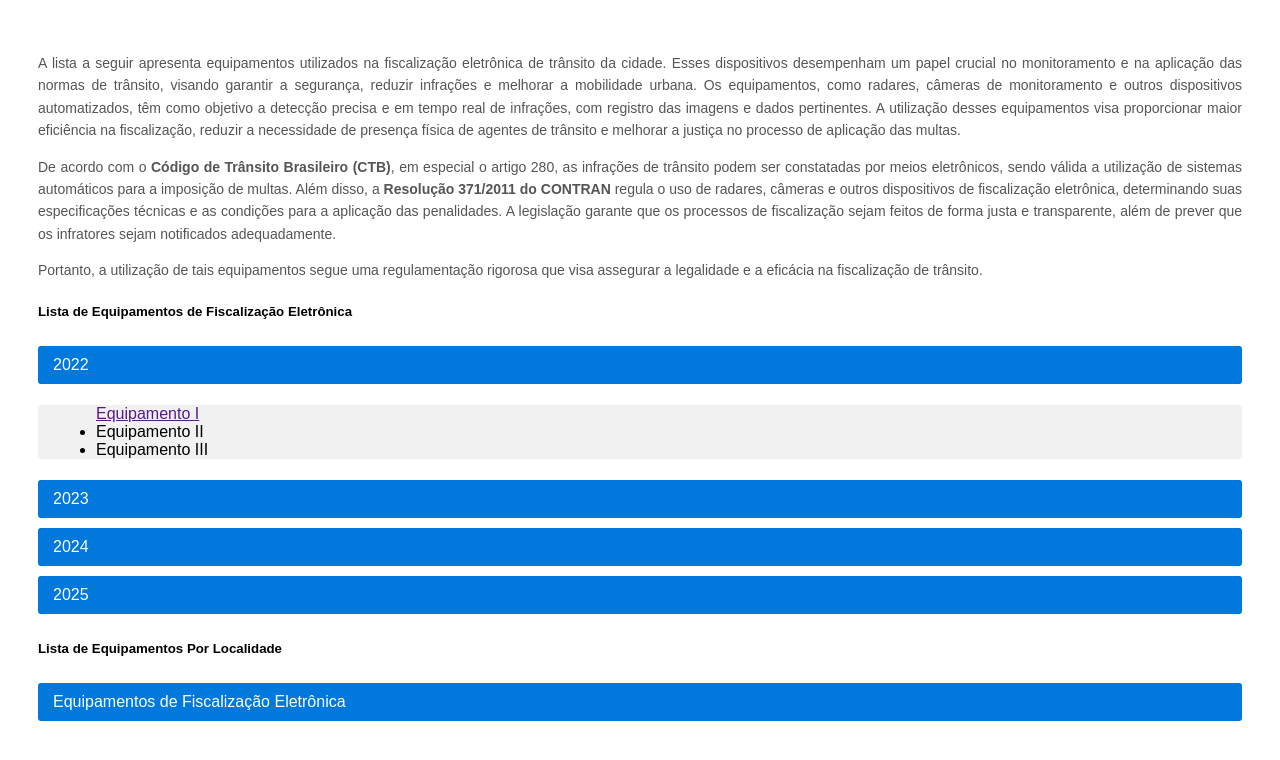
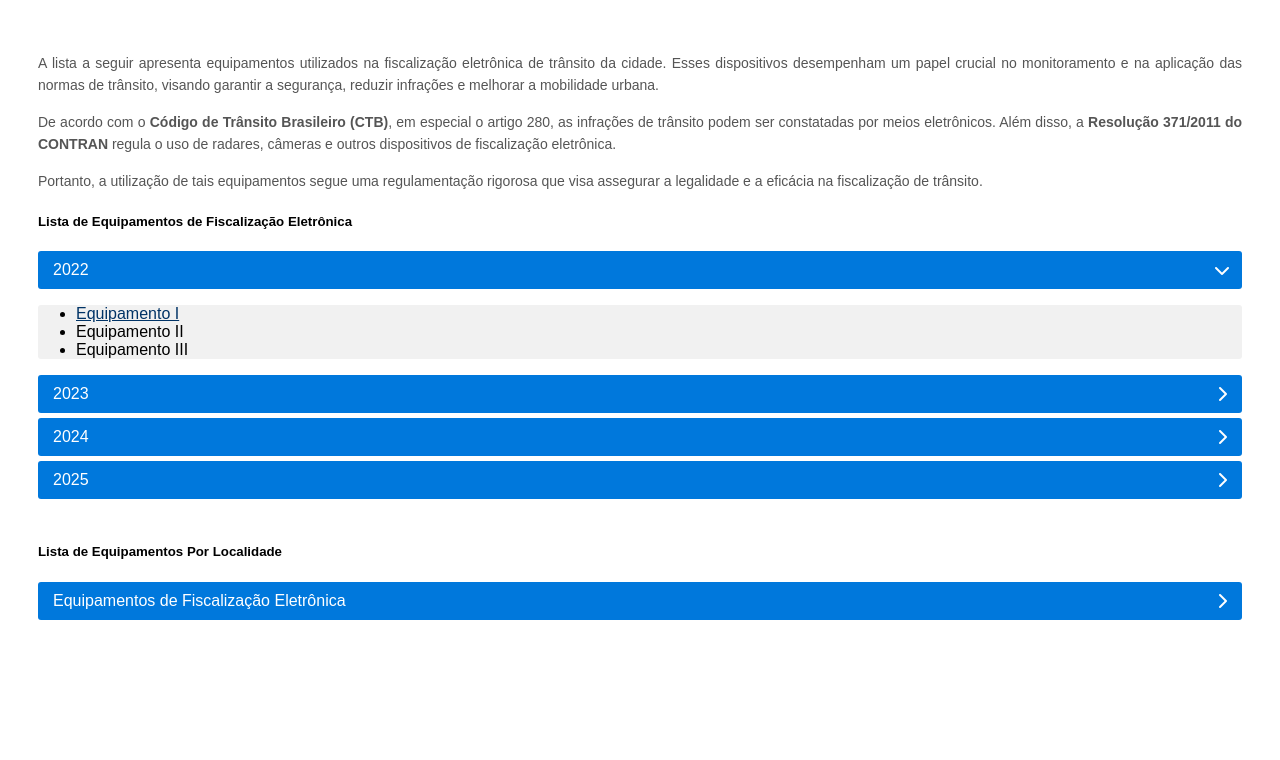
Before and after one commit to SMTTDEV/Medidores, a plain HTML site: page index.html in a window 1280 px wide. Both pictures are taken after a click on the button "2022". Drawn offline with Linux system fonts and the light colour scheme.

Commit message:
Update index.html

```diff
--- a/index.html
+++ b/index.html
@@ -2,6 +2,12 @@
 <html lang="pt-br">
 <head>
   <meta charset="UTF-8">
+  <meta name="viewport" content="width=device-width, initial-scale=1.0">
+  <title>Equipamentos de Fiscalização</title>
+
+  <!-- Font Awesome para ícones -->
+  <link rel="stylesheet" href="https://cdnjs.cloudflare.com/ajax/libs/font-awesome/6.5.0/css/all.min.css">
+
   <style>
     body {
       font-family: Arial, sans-serif;
@@ -22,10 +28,21 @@
       margin: 5px 0;
       border-radius: 3px;
       transition: background-color 0.3s;
+      display: flex;
+      justify-content: space-between;
+      align-items: center;
     }
 
     .accordion:hover {
       background-color: rgb(0, 98, 178);
+    }
+
+    .accordion .arrow {
+      transition: transform 0.3s ease;
+    }
+
+    .accordion.active .arrow {
+      transform: rotate(90deg);
     }
 
     .panel {
@@ -43,30 +60,43 @@
       line-height: 1.6;
       text-align: justify;
     }
+
+    ul {
+      padding-left: 20px;
+    }
+
+    a {
+      color: #003366;
+      text-decoration: underline;
+    }
+
+    a:hover {
+      text-decoration: none;
+    }
   </style>
 </head>
 <body>
+
   <div class="info-text">
-      <p>A lista a seguir apresenta equipamentos utilizados na fiscalização eletrônica de trânsito da cidade. Esses dispositivos desempenham um papel crucial no monitoramento e na aplicação das normas de trânsito, visando garantir a segurança, reduzir infrações e melhorar a mobilidade urbana. Os equipamentos, como radares, câmeras de monitoramento e outros dispositivos automatizados, têm como objetivo a detecção precisa e em tempo real de infrações, com registro das imagens e dados pertinentes. A utilização desses equipamentos visa proporcionar maior eficiência na fiscalização, reduzir a necessidade de presença física de agentes de trânsito e melhorar a justiça no processo de aplicação das multas.</p>
+    <p>A lista a seguir apresenta equipamentos utilizados na fiscalização eletrônica de trânsito da cidade. Esses dispositivos desempenham um papel crucial no monitoramento e na aplicação das normas de trânsito, visando garantir a segurança, reduzir infrações e melhorar a mobilidade urbana.</p>
 
-      <p>De acordo com o <strong>Código de Trânsito Brasileiro (CTB)</strong>, em especial o artigo 280, as infrações de trânsito podem ser constatadas por meios eletrônicos, sendo válida a utilização de sistemas automáticos para a imposição de multas. Além disso, a <strong>Resolução 371/2011 do CONTRAN</strong> regula o uso de radares, câmeras e outros dispositivos de fiscalização eletrônica, determinando suas especificações técnicas e as condições para a aplicação das penalidades. A legislação garante que os processos de fiscalização sejam feitos de forma justa e transparente, além de prever que os infratores sejam notificados adequadamente.</p>
+    <p>De acordo com o <strong>Código de Trânsito Brasileiro (CTB)</strong>, em especial o artigo 280, as infrações de trânsito podem ser constatadas por meios eletrônicos. Além disso, a <strong>Resolução 371/2011 do CONTRAN</strong> regula o uso de radares, câmeras e outros dispositivos de fiscalização eletrônica.</p>
 
     <p>Portanto, a utilização de tais equipamentos segue uma regulamentação rigorosa que visa assegurar a legalidade e a eficácia na fiscalização de trânsito.</p>
   </div>
 
   <h5>Lista de Equipamentos de Fiscalização Eletrônica</h5>
 
-    <!-- Accordion para anos -->
-  <button class="accordion">2022</button>
+  <button class="accordion">2022 <i class="fa-solid fa-chevron-right arrow"></i></button>
   <div class="panel">
     <ul>
-        <a href=""  target="_blank">Equipamento I</a>
+      <li><a href="" target="_blank">Equipamento I</a></li>
       <li>Equipamento II</li>
       <li>Equipamento III</li>
     </ul>
   </div>
 
-    <button class="accordion">2023</button>
+  <button class="accordion">2023 <i class="fa-solid fa-chevron-right arrow"></i></button>
   <div class="panel">
     <ul>
       <li>Equipamento A</li>
@@ -75,7 +105,7 @@
     </ul>
   </div>
 
-    <button class="accordion">2024</button>
+  <button class="accordion">2024 <i class="fa-solid fa-chevron-right arrow"></i></button>
   <div class="panel">
     <ul>
       <li>Equipamento X</li>
@@ -84,7 +114,7 @@
     </ul>
   </div>
 
-    <button class="accordion">2025</button>
+  <button class="accordion">2025 <i class="fa-solid fa-chevron-right arrow"></i></button>
   <div class="panel">
     <ul>
       <li>Equipamento 1</li>
@@ -97,19 +127,19 @@
 
   <h5>Lista de Equipamentos Por Localidade</h5>
 
-    <!-- Accordion para o arquivo PDF -->
-    <button class="accordion">Equipamentos de Fiscalização Eletrônica</button>
+  <button class="accordion">Equipamentos de Fiscalização Eletrônica <i class="fa-solid fa-chevron-right arrow"></i></button>
   <div class="panel">
     <a href="http://smttaju.com.br/images/Medidores/Equipamentos/equipamentos de fiscalizao eletrnica smtt aracaju.pdf" target="_blank">Clique aqui para acessar o PDF</a>
   </div>
 
   <script>
-    // Script para abrir e fechar o acordeão
-    var acc = document.getElementsByClassName("accordion");
-    for (var i = 0; i < acc.length; i++) {
-      acc[i].addEventListener("click", function() {
+    const acc = document.getElementsByClassName("accordion");
+
+    for (let i = 0; i < acc.length; i++) {
+      acc[i].addEventListener("click", function () {
         this.classList.toggle("active");
-        var panel = this.nextElementSibling;
+        const panel = this.nextElementSibling;
+
         if (panel.style.display === "block") {
           panel.style.display = "none";
         } else {
@@ -118,5 +148,6 @@
       });
     }
   </script>
+
 </body>
 </html>
```
Lines whose indentation alone changed are shown as unchanged.
